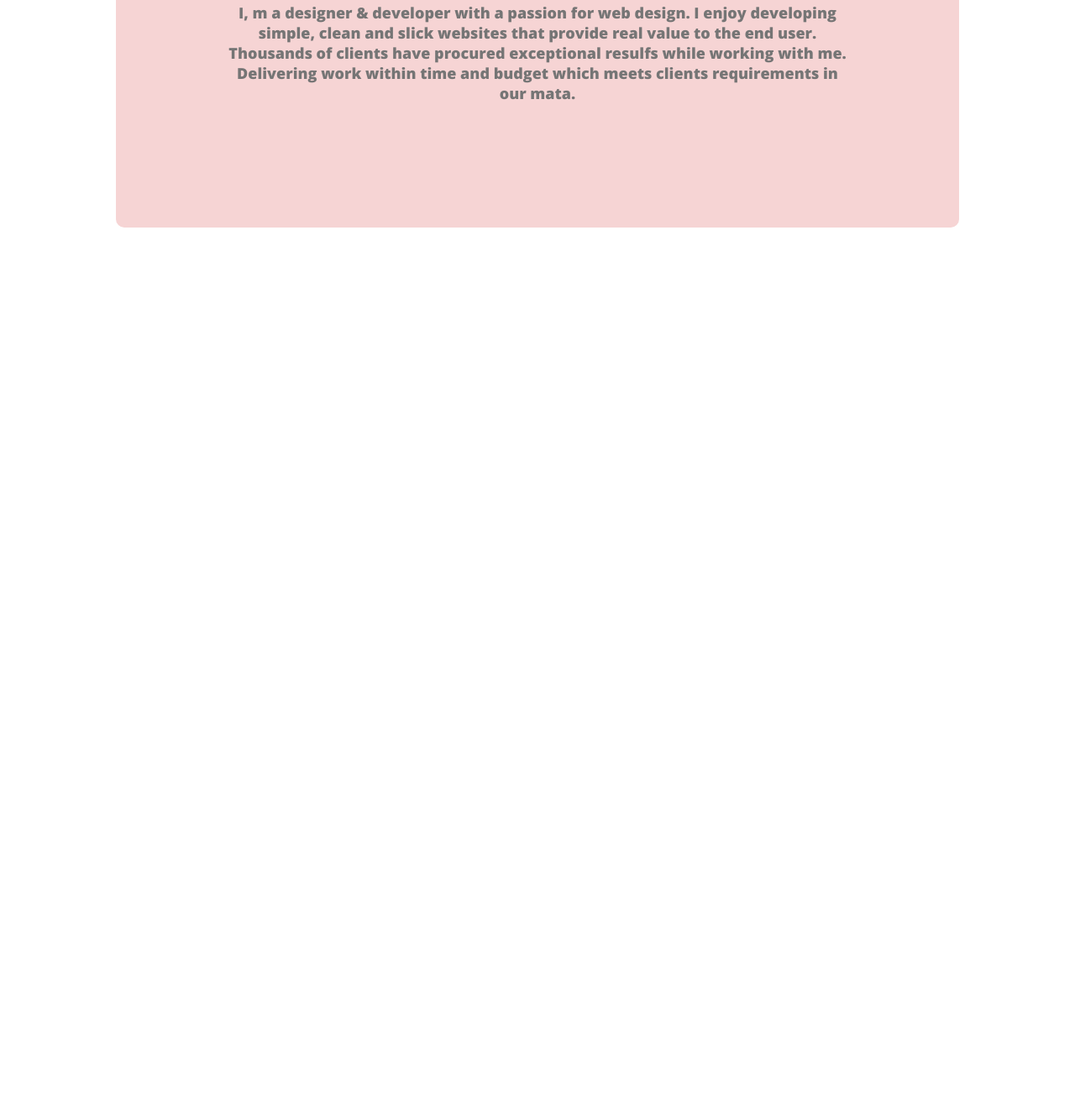
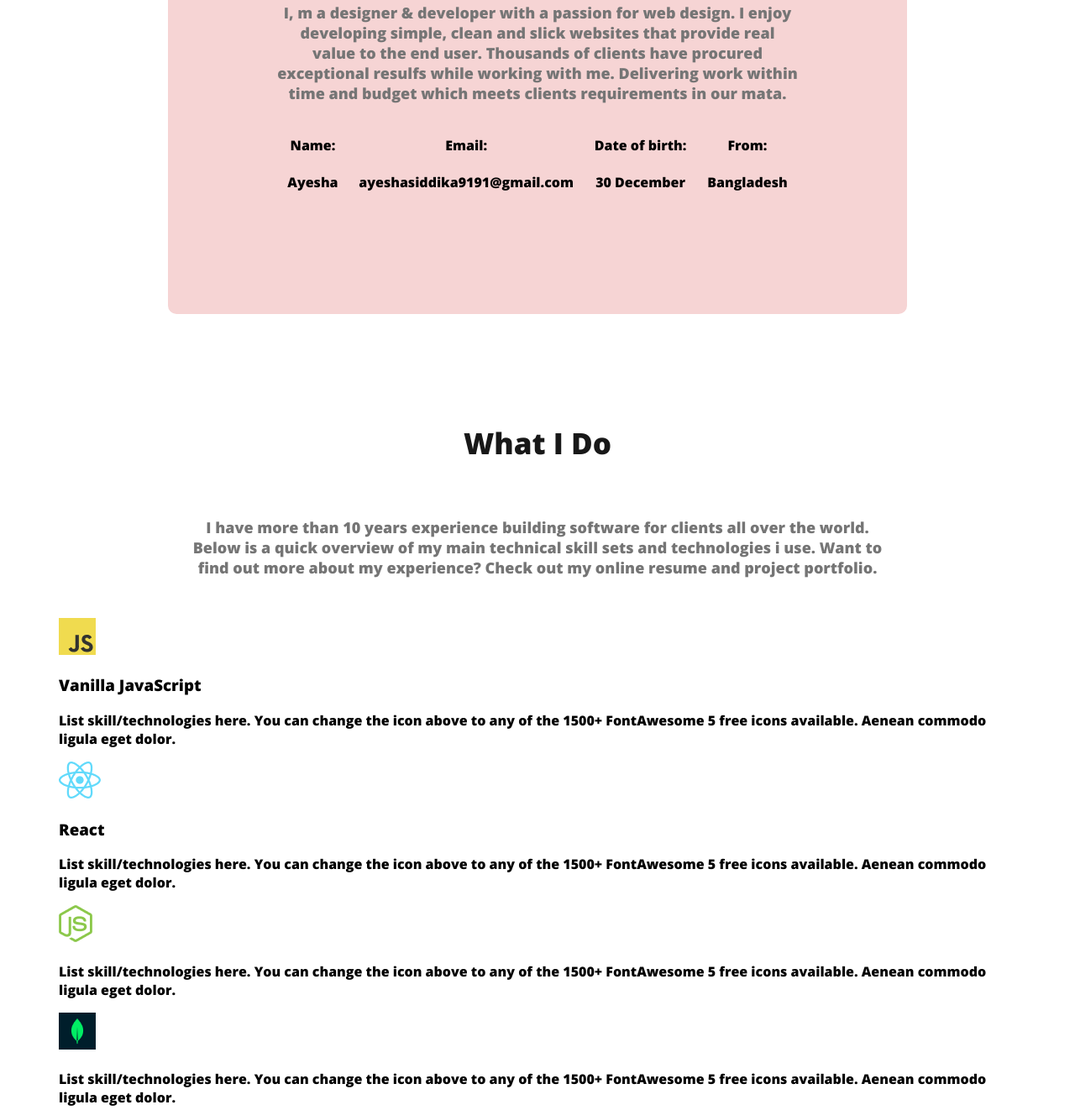
Before and after one commit to ayeshaalpona/wed-developer-portfolio, a plain HTML site: page index.html in a window 1280 px wide. Shown: the part 1063-2385 px from the top of the page at 84% size. Before the commit the page ends 1464 px from the top, so only its background shows below. Drawn offline with nearby package versions, Linux system fonts and the light colour scheme.

Commit message:
added what can i do section

```diff
--- a/index.html
+++ b/index.html
@@ -1,5 +1,6 @@
 <!DOCTYPE html>
 <html lang="en">
+
 <head>
     <meta charset="UTF-8">
     <meta name="viewport" content="width=device-width, initial-scale=1.0">
@@ -10,6 +11,7 @@
     <link rel="stylesheet" href="styles/index.css">
 
 </head>
+
 <body>
     <header class="header">
         <nav>
@@ -24,7 +26,8 @@
             <div class="banner-content">
                 <h3 class="banner-greeting">Hi, I'm</h3>
                 <h1 class="banner-title"> Ayesha Siddika</h1>
-        <p class="banner-description">Shot what able cold new see hold.Friendly as an betrayed formerly he. Morning because as to society behaved moments.</p>
+                <p class="banner-description">Shot what able cold new see hold.Friendly as an betrayed formerly he.
+                    Morning because as to society behaved moments.</p>
                 <button class="btn-primary">Download CV</button>
                 <button class="btn-primary">Contact</button>
             </div>
@@ -34,11 +37,61 @@
     <main>
         <section class="about">
             <h3 class="section-title">About Me</h3>
-    <p class="section-description">I, m a designer & developer with a passion for web design. I enjoy developing simple, clean and slick websites that provide real value to the end user. Thousands of clients have procured exceptional resulfs while working with me. Delivering work within time and budget which meets clients requirements in our mata.</p>
+            <p class="section-description">I, m a designer & developer with a passion for web design. I enjoy developing
+                simple, clean and slick websites that provide real value to the end user. Thousands of clients have
+                procured exceptional resulfs while working with me. Delivering work within time and budget which meets
+                clients requirements in our mata.</p>
+            <div class="about-info-container">
+                <!-- .about-info*4>h4.info-title+p.info-description -->
+                <div class="about-info">
+                    <h4 class="info-title">Name:</h4>
+                    <p class="info-description">Ayesha</p>
+                </div>
+                <div class="about-info">
+                    <h4 class="info-title">Email:</h4>
+                    <p class="info-description">ayeshasiddika9191@gmail.com</p>
+                </div>
+                <div class="about-info">
+                    <h4 class="info-title">Date of birth:</h4>
+                    <p class="info-description">30 December</p>
+                </div>
+                <div class="about-info">
+                    <h4 class="info-title">From:</h4>
+                    <p class="info-description">Bangladesh</p>
+                </div>
+            </div>
+        </section>
+
+        <!-- what i do section -->
+        <section>
+            <h3 class="section-title">What I Do</h3>
+            <p id="what-i-do-description" class="section-description">I have more than 10 years experience building software for clients all over the world. Below is a quick overview of my main technical skill sets and technologies i use. Want to find out more about my experience? Check out my online resume and project portfolio.</p>
+            <!-- .skill*4>img+h3.skill-title+p.skill-description -->
+            <div class="skill">
+                <img src="images/icons/js.png" alt="">
+                <h3 class="skill-title">Vanilla JavaScript</h3>
+                <p class="skill-description">List skill/technologies here. You can change the icon above to any of the 1500+ FontAwesome 5 free icons available. Aenean commodo ligula eget dolor.</p>
+            </div>
+            <div class="skill">
+                <img src="images/icons/react.png" alt="">
+                <h3 class="skill-title">React</h3>
+                <p class="skill-description">List skill/technologies here. You can change the icon above to any of the 1500+ FontAwesome 5 free icons available. Aenean commodo ligula eget dolor.</p>
+            </div>
+            <div class="skill">
+                <img src="images/icons/nodejs.png" alt="">
+                <h3 class="skill-title"></h3>
+                <p class="skill-description">List skill/technologies here. You can change the icon above to any of the 1500+ FontAwesome 5 free icons available. Aenean commodo ligula eget dolor.</p>
+            </div>
+            <div class="skill">
+                <img src="images/icons/mongo.png" alt="">
+                <h3 class="skill-title"></h3>
+                <p class="skill-description">List skill/technologies here. You can change the icon above to any of the 1500+ FontAwesome 5 free icons available. Aenean commodo ligula eget dolor.</p>
+            </div>
         </section>
     </main>
     <footer>
 
     </footer>
 </body>
+
 </html>
--- a/styles/index.css
+++ b/styles/index.css
@@ -56,7 +56,7 @@ nav a {
 
 /* header related style */
 .header {
-  background-color: rgb(195, 244, 228);
+  background-color: rgb(207, 247, 234);
   background-image: url("../images/header_bg.png");
   background-repeat: no-repeat;
   background-position: bottom right;
@@ -86,7 +86,10 @@ nav a {
 }
 
 /* main section styles */
-
+main{
+   max-width: 1140px;
+   margin: 0 auto;
+}
 /* about section styles */
 .about {
   padding: 130px;
@@ -94,3 +97,12 @@ nav a {
   background: #f6d4d4;
   margin: 130px;
 }
+.about-info-container{
+    display: flex;
+    justify-content: space-around;
+    text-align: center;
+}
+#what-i-do-description{
+    padding: 30px 150px;
+
+}
```
Lines whose indentation alone changed are shown as unchanged.
